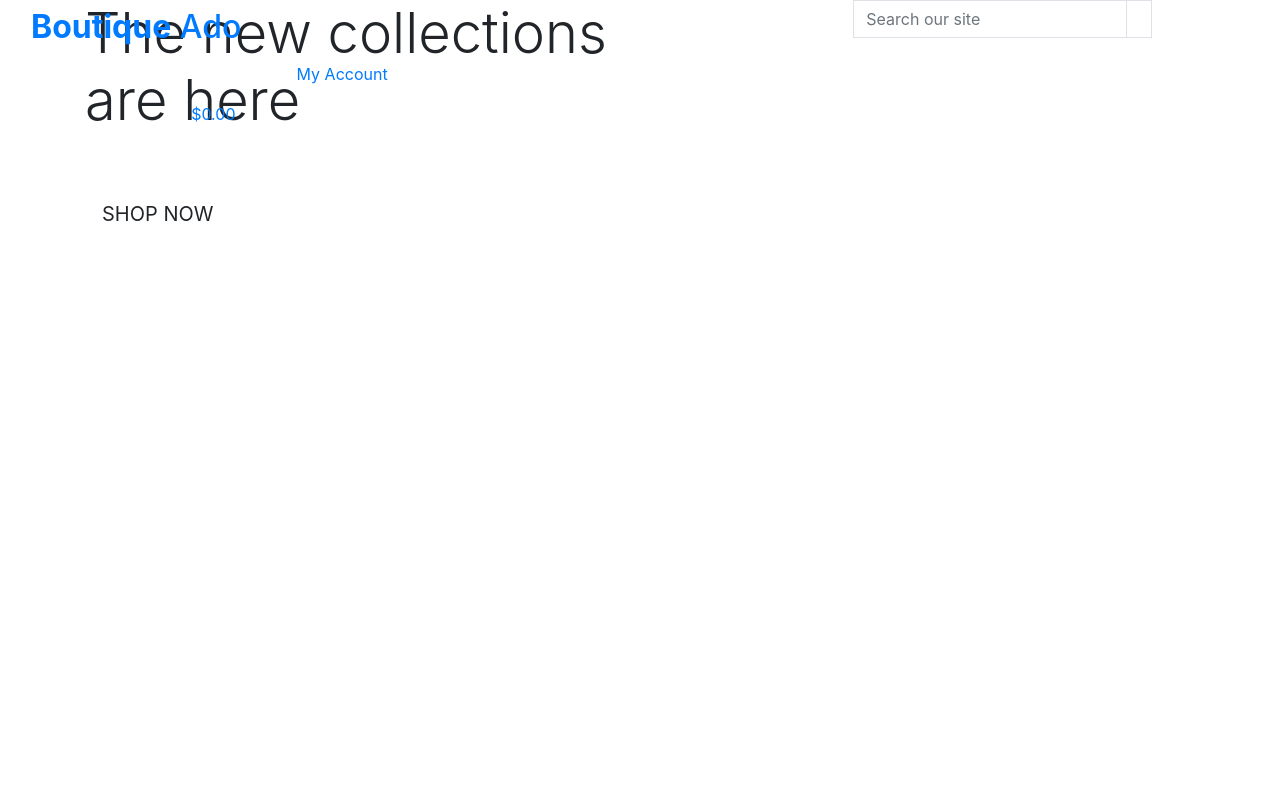
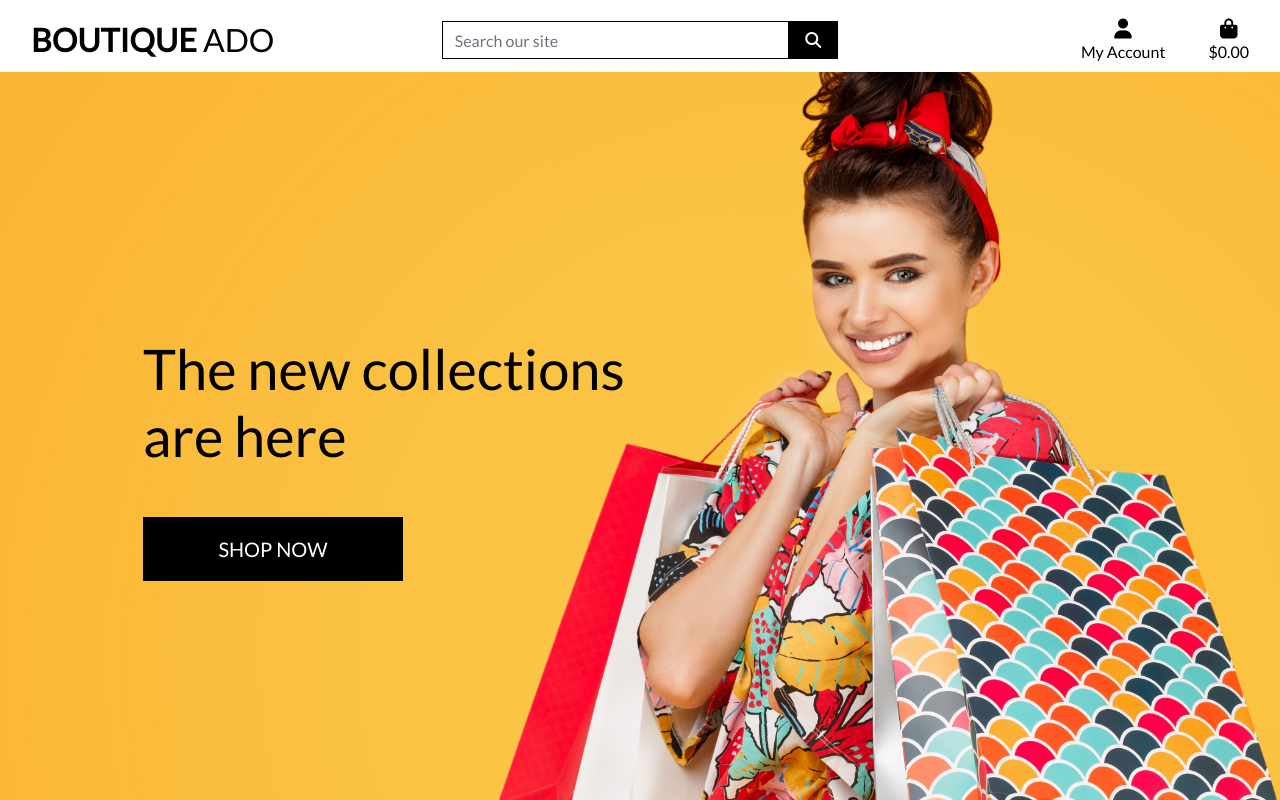
Before and after one commit to upeshp/boutique_ado_ci, a Django app: page / in a window 1280 px wide. Run offline with Django 3.2, Linux system fonts and the light colour scheme; some libraries are stand-ins or nearby versions.

Commit message:
completed home page header and css

```diff
--- a/boutique_ado/settings.py
+++ b/boutique_ado/settings.py
@@ -144,3 +144,7 @@ USE_TZ = True
 # https://docs.djangoproject.com/en/3.0/howto/static-files/
 
 STATIC_URL = '/static/'
+STATICFILES_DIRS = (os.path.join(BASE_DIR, 'static'),)
+
+MEDIA_URL = '/media/'
+MEDIA_ROOT = os.path.join(BASE_DIR, 'media')
--- a/boutique_ado/urls.py
+++ b/boutique_ado/urls.py
@@ -15,10 +15,11 @@ Including another URLconf
 """
 from django.contrib import admin
 from django.urls import path, include
+from django.conf import settings
+from django.conf.urls.static import static
 
 urlpatterns = [
     path('admin/', admin.site.urls),
     path('accounts/', include('allauth.urls')),
     path('', include('home.urls')),
-
-]
+] + static(settings.MEDIA_URL, document_root=settings.MEDIA_ROOT)
--- /dev/null
+++ b/static/css/base.css
@@ -0,0 +1,81 @@
+html {
+    height: 100%;
+}
+
+body {
+    background: url('/media/homepage_background_cropped.jpg') no-repeat center center fixed;
+    background-size: cover;
+    height: calc(100vh - 164px);
+    color: #555;
+    font-family: 'Lato';
+}
+
+/* from Bulma */
+.icon {
+    align-items: center;
+    display: inline-flex;
+    justify-content: center;
+    height: 1.5rem;
+    width: 1.5rem;
+}
+
+.logo-font {
+    text-transform: uppercase;
+}
+
+.main-logo-link {
+    width: fit-content;
+}
+
+.shop-now-button {
+    background: black;
+    color: white;
+    min-width: 260px;
+}
+
+.btn-black {
+    background: black;
+    color: white;
+}
+
+.shop-now-button:hover,
+.shop-now-button:active,
+.shop-now-button:focus,
+.btn-black:hover,
+.btn-black:active,
+.btn-black:focus {
+    background: #222;
+    color: white;
+}
+
+.text-black {
+    color: #000 !important;
+}
+
+.border-black {
+    border: 1px solid black !important;
+}
+
+/* -------------------------------- Media Queries */
+
+/* Slightly larger container on xl screens */
+@media (min-width: 1200px) {
+  .container {
+    max-width: 80%;
+  }
+}
+
+/* fixed top navbar only on medium and up */
+@media (min-width: 992px) {
+    .fixed-top-desktop-only {
+        position: fixed;
+        top: 0;
+        right: 0;
+        left: 0;
+        z-index: 1030;
+    }
+
+    .header-container {
+        padding-top: 164px;
+    }
+}
--- a/templates/base.html
+++ b/templates/base.html
@@ -14,13 +14,16 @@
     {% endblock %}
 
     {% block corecss %}
-    <link rel="stylesheet" href="https://stackpath.bootstrapcdn.com/bootstrap/4.4.1/css/bootstrap.min.css" integrity="sha384-Vkoo8x4CGsO3+Hhxv8T/Q5PaXtkKtu6ug5TOeNV6gBiFeWPGFN9MuhOf23Q9Ifjh" crossorigin="anonymous">
+        <link rel="stylesheet" href="https://stackpath.bootstrapcdn.com/bootstrap/4.4.1/css/bootstrap.min.css" integrity="sha384-Vkoo8x4CGsO3+Hhxv8T/Q5PaXtkKtu6ug5TOeNV6gBiFeWPGFN9MuhOf23Q9Ifjh" crossorigin="anonymous">
+        <link rel="stylesheet" href="https://fonts.googleapis.com/css?family=Lato&display=swap">
+        <link rel="stylesheet" href="{% static 'css/base.css' %}">
     {% endblock %}
 
     {% block extra_css %}
     {% endblock %}
 
     {% block corejs %}
+    <script src="https://kit.fontawesome.com/c4363a6d2b.js" crossorigin="anonymous"></script>
     <script src="https://code.jquery.com/jquery-3.4.1.slim.min.js" integrity="sha384-J6qa4849blE2+poT4WnyKhv5vZF5SrPo0iEjwBvKU7imGFAV0wwj1yYfoRSJoZ+n" crossorigin="anonymous"></script>
     <script src="https://cdn.jsdelivr.net/npm/popper.js@1.16.0/dist/umd/popper.min.js" integrity="sha384-Q6E9RHvbIyZFJoft+2mJbHaEWldlvI9IOYy5n3zV9zzTtmI3UksdQRVvoxMfooAo" crossorigin="anonymous"></script>
     <script src="https://stackpath.bootstrapcdn.com/bootstrap/4.4.1/js/bootstrap.min.js" integrity="sha384-wfSDF2E50Y2D1uUdj0O3uMBJnjuUD4Ih7YwaYd1iqfktj0Uod8GCExl3Og8ifwB6" crossorigin="anonymous"></script>
@@ -32,16 +35,15 @@
     <title>Boutique Ado{% block extra_title %}{% endblock %}</title>
   </head>
   <body>
-
     <header class="container-fluid fixed-top">
-        <div class="row">
+        <div id="topnav" class="row bg-white pt-lg-2 d-none d-lg-flex">
             <div class="col-12 col-lg-4 my-auto py-1 py-lg-0 text-center text-lg-left">
                 <a href="{% url 'home' %}" class="nav-link main-logo-link">
                     <h2 class="logo-font text-black my-0"><strong>Boutique</strong> Ado</h2>
                 </a>
             </div>
-            <div class="col-12 col-lg-4 my-auto py-1 py-lg-0"></div>
-                 <form method="GET" action="">
+            <div class="col-12 col-lg-4 my-auto py-1 py-lg-0">
+                <form method="GET" action="">
                     <div class="input-group w-100">
                         <input class="form-control border border-black rounded-0" type="text" name="q" placeholder="Search our site">
                         <div class="input-group-append">
@@ -53,6 +55,7 @@
                         </div>
                     </div>
                 </form>
+            </div>
             <div class="col-12 col-lg-4 my-auto py-1 py-lg-0">
                 <ul class="list-inline list-unstyled text-center text-lg-right my-0">
                     <li class="list-inline-item dropdown">
@@ -74,7 +77,9 @@
                                 <a href="{% url 'account_login' %}" class="dropdown-item">Login</a>
                             {% endif %}
                         </div>
-                    </li><a class="{% if grand_total %}text-info font-weight-bold{% else %}text-black{% endif %} nav-link" href="">
+                    </li>
+                    <li class="list-inline-item">
+                        <a class="{% if grand_total %}text-info font-weight-bold{% else %}text-black{% endif %} nav-link" href="">
                             <div class="text-center">
                                 <div><i class="fas fa-shopping-bag fa-lg"></i></div>
                                 <p class="my-0">
@@ -86,8 +91,6 @@
                                 </p>
                             </div>
                         </a>
-                    <li class="list-inline-item">
-
                     </li>
                 </ul>
             </div>
@@ -107,5 +110,6 @@
     {% block postloadjs %}
     {% endblock %}
 
+
   </body>
 </html>
```
Also changed, not shown: media/homepage_background_cropped.jpg (added).
